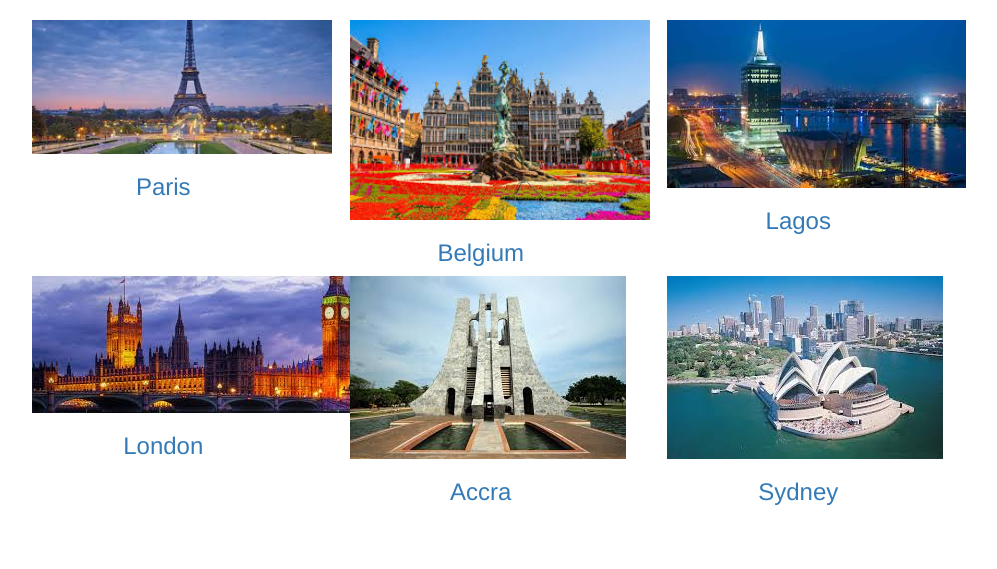
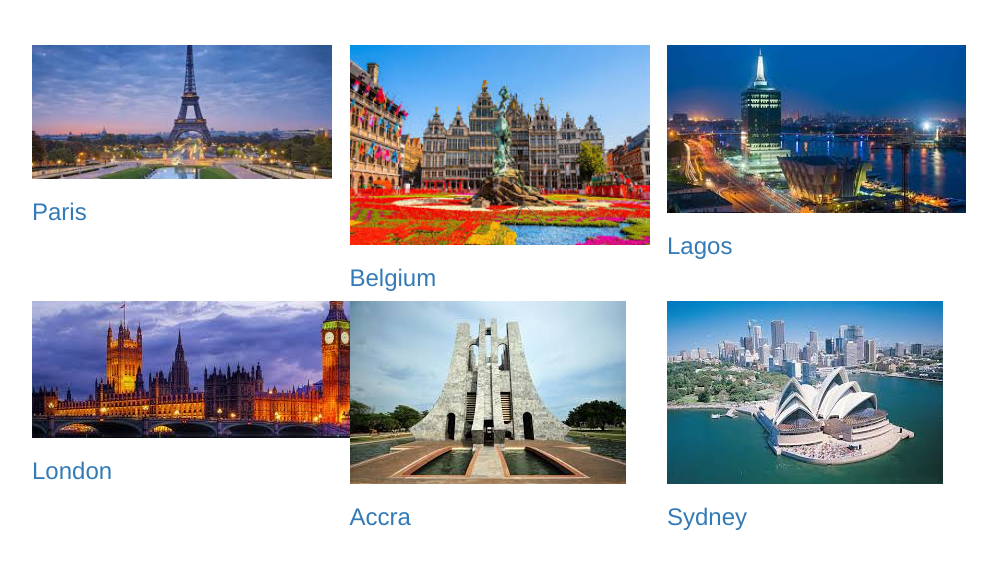
Before and after one commit to abbyshabi/PhotoBlog, a Django app: page /page/ in a window 1280 px wide. Shown: the part 58-627 px from the top of the page, without its empty margins (38-1035 px from the left). Run offline with Django 3.2, Linux system fonts and the light colour scheme; some libraries are stand-ins or nearby versions.

Commit message:
modified files

```diff
--- a/photos/templates/page.html
+++ b/photos/templates/page.html
@@ -15,35 +15,35 @@
 </head>
 <body>
     {% include "navbar.html" %}
-    <div id="locations">
+    <div id="locations" style="padding-top:25px;">
         <div class="container">
         <div class="row">
-            <div class=" col-sm-12 col-md-3" style="margin-right:25px;">
+            <div class=" col-xs-12 col-sm-12 col-md-3" style="margin-right:25px;">
                 <img  src="/static/images/paris.jpeg"  alt=""  style="margin-right:25px; width:300px;">
-                <a href="{% url 'locations' 'Paris'%}"><h3 class="text-center">Paris</h3></a>
+                <a href="{% url 'locations' 'Paris'%}"><h3 class="">Paris</h3></a>
             </div>
-            <div class=" col-sm-12 col-md-3"  style="margin-right:25px;">
+            <div class=" col-xs-12 col-sm-12 col-md-3"  style="margin-right:25px;">
                 <img src="/static/images/belgium.jpeg" alt=""  style="margin-right:25px; width:300px;">
-                <a href="{% url 'locations' 'Belgium' %}"><h3 class="text-center">Belgium</h3></a>
+                <a href="{% url 'locations' 'Belgium' %}"><h3 class="">Belgium</h3></a>
             </div>
-            <div class=" col-sm-12 col-md-3"  style="margin-right:25px;">
+            <div class="col-xs-12 col-sm-12 col-md-3"  style="margin-right:25px;">
                 <img class="location-img" src="/static/images/lagos.jpeg" alt=""  style="margin-right:25px;">
-                <a href="{% url 'locations' 'Lagos'%}"><h3 class="text-center">Lagos</h3></a>
+                <a href="{% url 'locations' 'Lagos'%}"><h3 class="">Lagos</h3></a>
             </div>
         </div>
         <div class="row">
-            <div class="col-sm-12 col-md-3"  style="margin-right:25px;">
-                <img  src="/static/images/london.jpeg" alt=""  style="margin-right:25px;" >
-                <a href="{% url 'locations' 'London'%}"><h3 class="text-center">London</a>
+            <div class="col-xs-12 col-sm-12 col-md-3"  style="margin-right:25px;">
+                <img  src="/static/images/london.jpeg" alt=""  style="margin-right:35px;" >
+                <a href="{% url 'locations' 'London'%}"><h3 class="">London</a>
             </div>
-            <div class=" col-sm-12 col-md-3" style="margin-right:25px;" >
+            <div class="col-xs-12 col-sm-12 col-md-3" style="margin-right:25px;" >
                 <img  src="/static/images/accrajpeg.jpeg" alt="" style="size:100%;"  style="margin-right:25px;">
-                <a href="{% url 'locations' 'Accra'%}"><h3 class="text-center">Accra</h3></a>
+                <a href="{% url 'locations' 'Accra'%}"><h3 class="">Accra</h3></a>
             </div>
 
-            <div class=" col-sm-12 col-md-3"  style="margin-right:25px;">
+            <div class="col-xs-12 col-sm-12 col-md-3"  style="margin-right:25px;">
                     <img src="/static/images/sydney.jpeg" alt=""  style="margin-right:25px;">
-                    <a href="{% url 'locations' 'sydney'%}"><h3 class="text-center">Sydney</a>
+                    <a href="{% url 'locations' 'sydney'%}"><h3 class="">Sydney</a>
                 </div>
             </div>
         </div>
```
Also changed, not shown: 2 other files.
